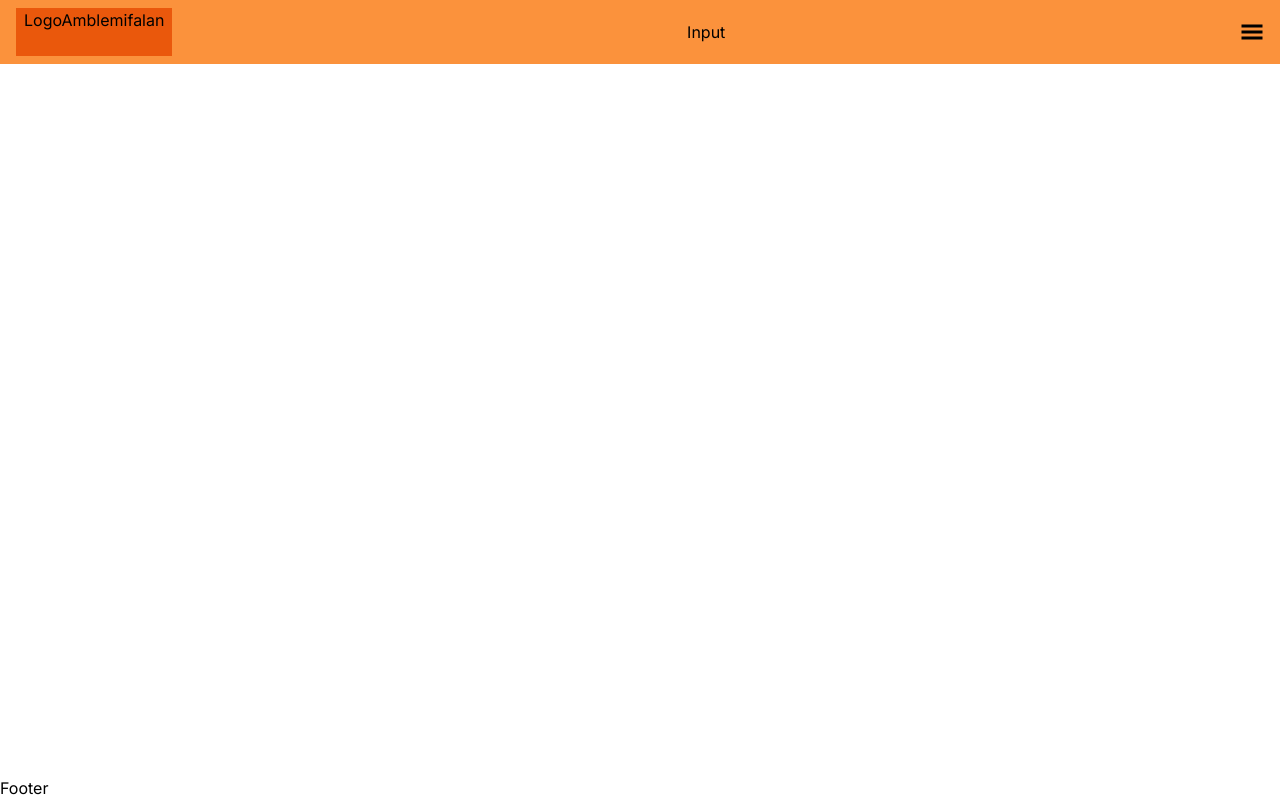
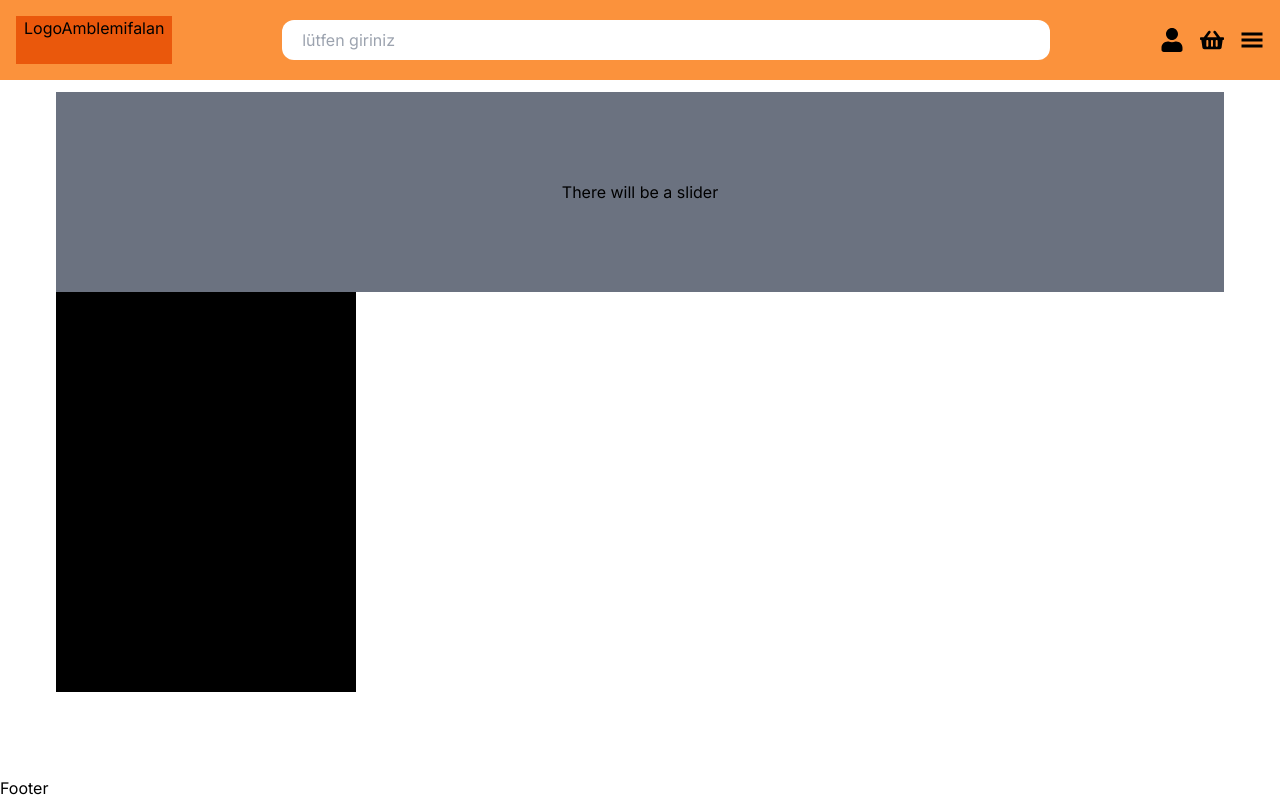
Before and after one commit to Denizayhan04/nextjs-ecommerce, a Next.js app: page / in a window 1280 px wide. Built offline with nearby package versions, Linux system fonts and the light colour scheme.

Commit message:
third commit

```diff
--- /dev/null
+++ b/app/components/navbar/Basket.tsx
@@ -0,0 +1,10 @@
+import React from 'react'
+import { FaShoppingBasket } from "react-icons/fa";
+
+const Basket = () => {
+  return (
+    <div className=' cursor-pointer'><FaShoppingBasket  size="24" /></div>
+  )
+}
+
+export default Basket
--- a/app/components/navbar/Navbar.tsx
+++ b/app/components/navbar/Navbar.tsx
@@ -2,13 +2,18 @@ import React from 'react'
 import Logo from './Logo'
 import Input from '@/app/general/Input'
 import HamburgerMenu from './HamburgerMenu'
+import User from './User'
+import Search from './Search'
+import Basket from './Basket'
 
 const Navbar = () => {
   return (
-    <div className='w-full bg-orange-400 h-16 flex items-center justify-between px-4'>
+    <div className='w-full bg-orange-400 h-20 flex items-center justify-between px-4'>
       <Logo />
-      <Input />
-      <div>
+      <Search />
+      <div className='flex gap-4'>
+        <User />
+        <Basket />
         <HamburgerMenu />
       </div>
 
--- a/app/components/navbar/Search.tsx
+++ b/app/components/navbar/Search.tsx
@@ -2,7 +2,9 @@ import React from 'react'
 
 const Search = () => {
   return (
-    <div className='hidden md:flex flex-1'>Search</div>
+    <div className='hidden md:flex flex-1 max-w-screen-md h-10 '>
+      <input className=' w-full rounded-xl outline-none	px-5' placeholder='lütfen giriniz '  />
+    </div>
   )
 }
 
--- /dev/null
+++ b/app/components/navbar/User.tsx
@@ -0,0 +1,13 @@
+import React from 'react'
+import { FaUser } from "react-icons/fa";
+
+
+const User = () => {
+  return (
+    <div className=' cursor-pointer'>
+        <FaUser  size="24" />
+    </div>
+  )
+}
+
+export default User
--- /dev/null
+++ b/app/components/products/ProductCard.tsx
@@ -0,0 +1,12 @@
+import React from 'react'
+
+const ProductCard = () => {
+  return (
+    <div className=' h-[400px] w-[300px] bg-black'>
+
+
+    </div>
+  )
+}
+
+export default ProductCard
--- a/app/containers/PageContainers.tsx
+++ b/app/containers/PageContainers.tsx
@@ -2,7 +2,7 @@ import React from 'react'
 
  const PageContainers = ({children} : {children : React.ReactNode}) => {
   return (
-    <div className='px-3 md:px-10'>{children}</div>
+    <div className='px-5 md:px-14'>{children}</div>
   )
 }
 export default PageContainers
--- /dev/null
+++ b/app/general/Slider.tsx
@@ -0,0 +1,9 @@
+import React from 'react'
+
+const Slider = () => {
+  return (
+    <div className='w-full mt-3 h-[200px] bg-gray-500 flex items-center justify-center'>There will be a slider</div>
+  )
+}
+
+export default Slider
--- a/app/page.tsx
+++ b/app/page.tsx
@@ -1,7 +1,15 @@
+import ProductCard from "./components/products/ProductCard";
+import PageContainers from "./containers/PageContainers";
+import Slider from "./general/Slider";
+
 export default function Home() {
   return (
+<PageContainers>
+
    <div className="flex flex-col justify-between">
-
+    <Slider />
    </div>
+  <ProductCard />
+</PageContainers>
   );
 }
```
